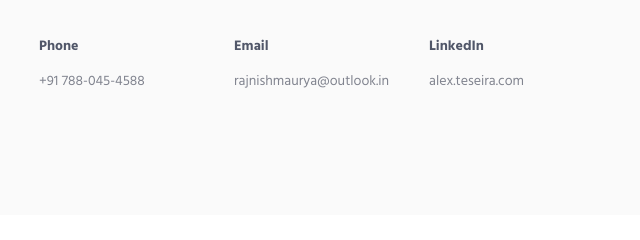
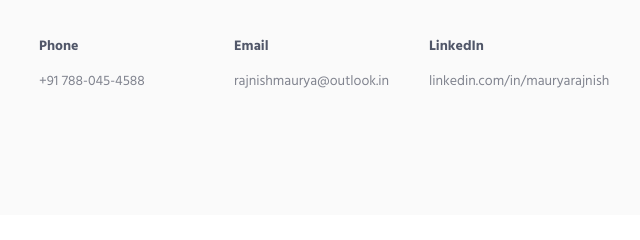
Before and after one commit to OMEN1562/my_portfolio, a plain HTML site: page index.html in a window 1280 px wide. Shown: the part 2423-2663 px from the top of the page, 616-1256 px from the left. Drawn offline with Linux system fonts and the light colour scheme.

Commit message:
Add files via upload

```diff
--- a/index.html
+++ b/index.html
@@ -449,7 +449,7 @@
                                 </div>
                                 <div class="col-md-3 col-xs-6">
                                     <h5>LinkedIn</h5>
-                                    <a href="#">alex.teseira.com</a>
+                                    <a href="http://www.linkedin.com/in/mauryarajnish">linkedin.com/in/mauryarajnish</a>
                                 </div>
                             </div>
                         </div>
```
